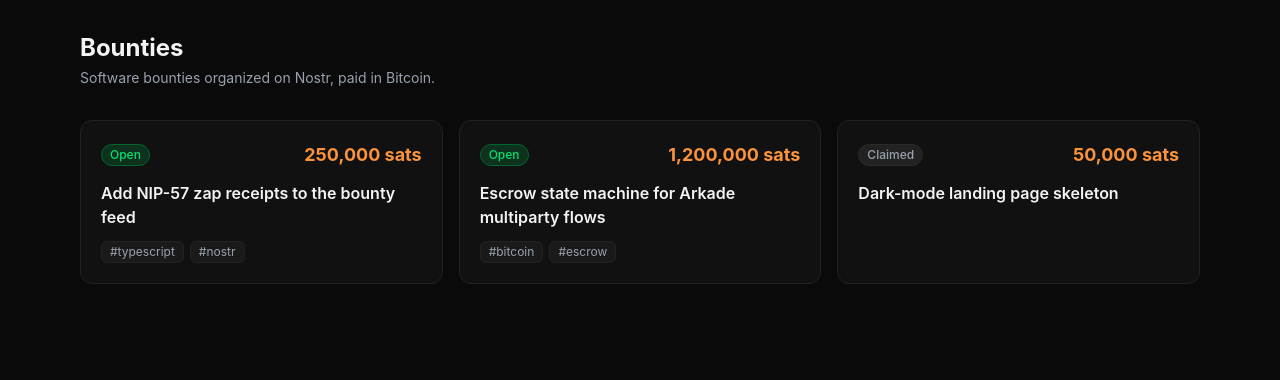
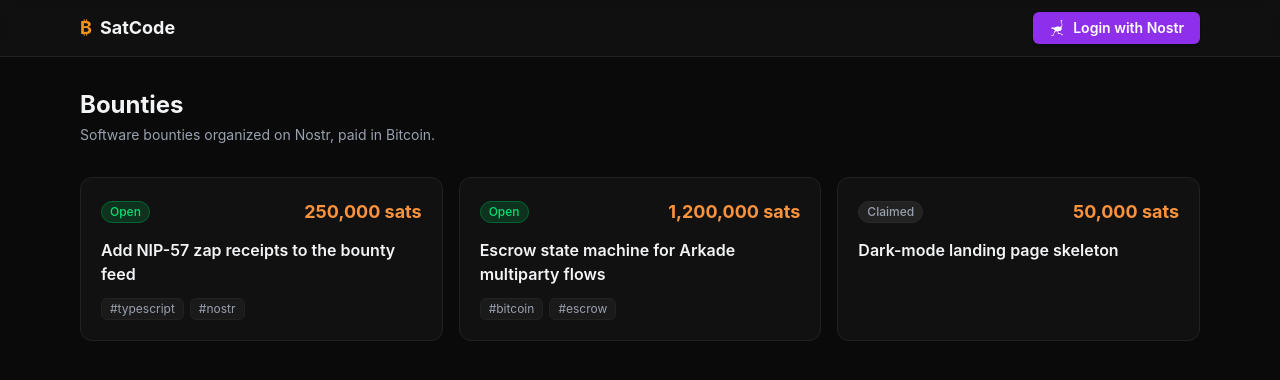
Before and after one commit to satcodexyz/satcode, a SvelteKit app: page / in a window 1280 px wide. Shown: the top 380 px of the page. Built offline with nearby package versions, Linux system fonts and the light colour scheme.

Commit message:
feat: add navbar with nostr login (NIP-07)

```diff
--- /dev/null
+++ b/src/lib/auth.svelte.ts
@@ -0,0 +1,162 @@
+import { NDKNip07Signer, type NDKUser, type NDKUserProfile } from '@nostr-dev-kit/ndk';
+import { ndk } from './ndk';
+
+// ---------------------------------------------------------------------------
+// Types
+// ---------------------------------------------------------------------------
+
+export type AuthStatus = 'idle' | 'loading' | 'ready' | 'error';
+
+export interface AuthState {
+  status: AuthStatus;
+  user: NDKUser | null;
+  profile: NDKUserProfile | null;
+  error: string | null;
+}
+
+// ---------------------------------------------------------------------------
+// Module-level reactive state (Svelte 5 runes — importable anywhere)
+// ---------------------------------------------------------------------------
+
+export const authState: AuthState = $state({
+  status: 'idle',
+  user: null,
+  profile: null,
+  error: null
+});
+
+// ---------------------------------------------------------------------------
+// Persistence key
+// ---------------------------------------------------------------------------
+
+const STORAGE_KEY = 'satcode:auth:method';
+
+// ---------------------------------------------------------------------------
+// Helpers
+// ---------------------------------------------------------------------------
+
+/**
+ * Resolve the best available display name from a profile + user, in priority
+ * order. Never returns undefined or an empty string.
+ *
+ * Priority:
+ *   1. profile.displayName
+ *   2. profile.name
+ *   3. First 8 chars of the npub + "…"
+ *   4. "Anon" (absolute fallback)
+ */
+export function resolveDisplayName(
+  profile: NDKUserProfile | null | undefined,
+  user: NDKUser | null | undefined
+): string {
+  if (profile?.displayName?.trim()) return profile.displayName.trim();
+  if (profile?.name?.trim()) return profile.name.trim();
+  if (user) {
+    try {
+      const npub = user.npub;
+      if (npub) return npub.slice(0, 8) + '…';
+    } catch {
+      // npub getter can throw if pubkey is malformed
+    }
+  }
+  return 'Anon';
+}
+
+// ---------------------------------------------------------------------------
+// Core auth actions
+// ---------------------------------------------------------------------------
+
+/**
+ * Trigger a NIP-07 login. Assigns the signer to the NDK singleton, fetches the
+ * user and their kind-0 profile, then persists the login method so the session
+ * can be restored on the next page load.
+ */
+export async function login(): Promise<void> {
+  authState.status = 'loading';
+  authState.error = null;
+
+  try {
+    const signer = new NDKNip07Signer();
+    const ndkInstance = ndk();
+    ndkInstance.signer = signer;
+
+    const user = await signer.blockUntilReady();
+    user.ndk = ndkInstance;
+    authState.user = user;
+
+    const profile = await user.fetchProfile();
+    authState.profile = profile ?? null;
+
+    authState.status = 'ready';
+
+    // Persist the login method (no secrets stored — the extension handles auth)
+    try {
+      localStorage.setItem(STORAGE_KEY, 'nip07');
+    } catch {
+      // localStorage may be unavailable in some environments
+    }
+  } catch (err) {
+    const message = err instanceof Error ? err.message : 'Login failed';
+    authState.status = 'error';
+    authState.error = message;
+    ndk().signer = undefined;
+  }
+}
+
+/**
+ * Silently restore a previous NIP-07 session on page load.
+ * Only attempts re-login if:
+ *   - A login method flag is present in localStorage
+ *   - window.nostr is available (extension is installed + unlocked)
+ *
+ * Failures are silent — the user just stays logged out.
+ */
+export async function restoreSession(): Promise<void> {
+  let storedMethod: string | null = null;
+  try {
+    storedMethod = localStorage.getItem(STORAGE_KEY);
+  } catch {
+    return;
+  }
+
+  if (storedMethod !== 'nip07') return;
+
+  // Give the extension a moment to inject window.nostr
+  await new Promise<void>((resolve) => setTimeout(resolve, 100));
+
+  if (typeof window === 'undefined' || !window.nostr) {
+    // Extension is gone / locked — clean up stale flag
+    try {
+      localStorage.removeItem(STORAGE_KEY);
+    } catch {
+      // ignore
+    }
+    return;
+  }
+
+  // Silent restore — errors are swallowed so the UI just stays logged out
+  try {
+    await login();
+  } catch {
+    // ignore
+  }
+}
+
+/**
+ * Log out: clear reactive state, remove the NDK signer, and wipe the
+ * persistence flag.
+ */
+export function logout(): void {
+  authState.status = 'idle';
+  authState.user = null;
+  authState.profile = null;
+  authState.error = null;
+
+  ndk().signer = undefined;
+
+  try {
+    localStorage.removeItem(STORAGE_KEY);
+  } catch {
+    // ignore
+  }
+}
--- /dev/null
+++ b/src/lib/components/Navbar.svelte
@@ -0,0 +1,46 @@
+<script lang="ts">
+  import { authState, login, logout } from '$lib/auth.svelte';
+  import UserAvatar from './UserAvatar.svelte';
+  import Loading from './Loading.svelte';
+  import nostrLogo from '$lib/assets/nostr_logo_wht.png';
+</script>
+
+<header class="sticky top-0 z-50 border-b border-surface-600 bg-surface-800/90 backdrop-blur">
+  <nav class="mx-auto flex max-w-6xl items-center justify-between px-4 py-3">
+    <!-- Brand -->
+    <a href="/" class="flex items-center gap-2 text-lg font-bold text-gray-100">
+      <span class="text-bitcoin-500">₿</span>SatCode
+    </a>
+
+    <!-- Auth area -->
+    <div class="flex items-center gap-3">
+      {#if authState.status === 'loading'}
+        <!-- Loading animation -->
+        <Loading alt="Logging in…" />
+
+      {:else if authState.status === 'ready' && authState.user}
+        <!-- Logged-in: avatar + name + logout -->
+        <UserAvatar profile={authState.profile} user={authState.user} size="md" />
+        <button
+          onclick={logout}
+          class="rounded-md border border-surface-500 bg-surface-700 px-3 py-1.5 text-xs font-medium text-gray-400 transition-colors hover:border-surface-400 hover:text-gray-200"
+        >
+          Log out
+        </button>
+
+      {:else}
+        <!-- Logged-out (idle or error) -->
+        {#if authState.status === 'error' && authState.error}
+          <span class="text-xs text-red-400" title={authState.error}>Login failed</span>
+        {/if}
+        <button
+          onclick={login}
+          class="flex items-center gap-2 rounded-md bg-nostr-purple px-4 py-1.5 text-sm font-semibold text-white shadow-sm transition-colors hover:bg-bitcoin-600 focus-visible:outline focus-visible:outline-2 focus-visible:outline-offset-2 focus-visible:outline-bitcoin-500"
+        >
+          <img src={nostrLogo} alt="Nostr" class="h-4 w-4" />
+          Login with Nostr
+        </button>
+      {/if}
+    </div>
+  </nav>
+</header>
--- a/src/lib/index.ts
+++ b/src/lib/index.ts
@@ -1,2 +1,3 @@
 export * from './ndk';
 export * from './nostr';
+export * from './auth.svelte';
--- a/src/routes/+layout.svelte
+++ b/src/routes/+layout.svelte
@@ -1,9 +1,20 @@
 <script lang="ts">
   import './layout.css';
+  import { browser } from '$app/environment';
   import favicon from '$lib/assets/favicon.svg';
+  import { restoreSession } from '$lib/auth.svelte';
+  import Navbar from '$lib/components/Navbar.svelte';
 
   let { children } = $props();
+
+  $effect(() => {
+    if (browser) {
+      restoreSession();
+    }
+  });
 </script>
 
 <svelte:head><link rel="icon" href={favicon} /></svelte:head>
+
+<Navbar />
 {@render children()}
--- a/src/routes/layout.css
+++ b/src/routes/layout.css
@@ -14,6 +14,7 @@
   --color-bitcoin-800: #9a4e0f;
   --color-bitcoin-900: #7c3f10;
   --color-bitcoin-950: #431f06;
+
   --color-surface-300: #444444;
   --color-surface-400: #333333;
   --color-surface-500: #2a2a2a;
@@ -21,4 +22,6 @@
   --color-surface-700: #1a1a1a;
   --color-surface-800: #111111;
   --color-surface-900: #0a0a0a;
+
+  --color-nostr-purple: #8e30eb;
 }
```
